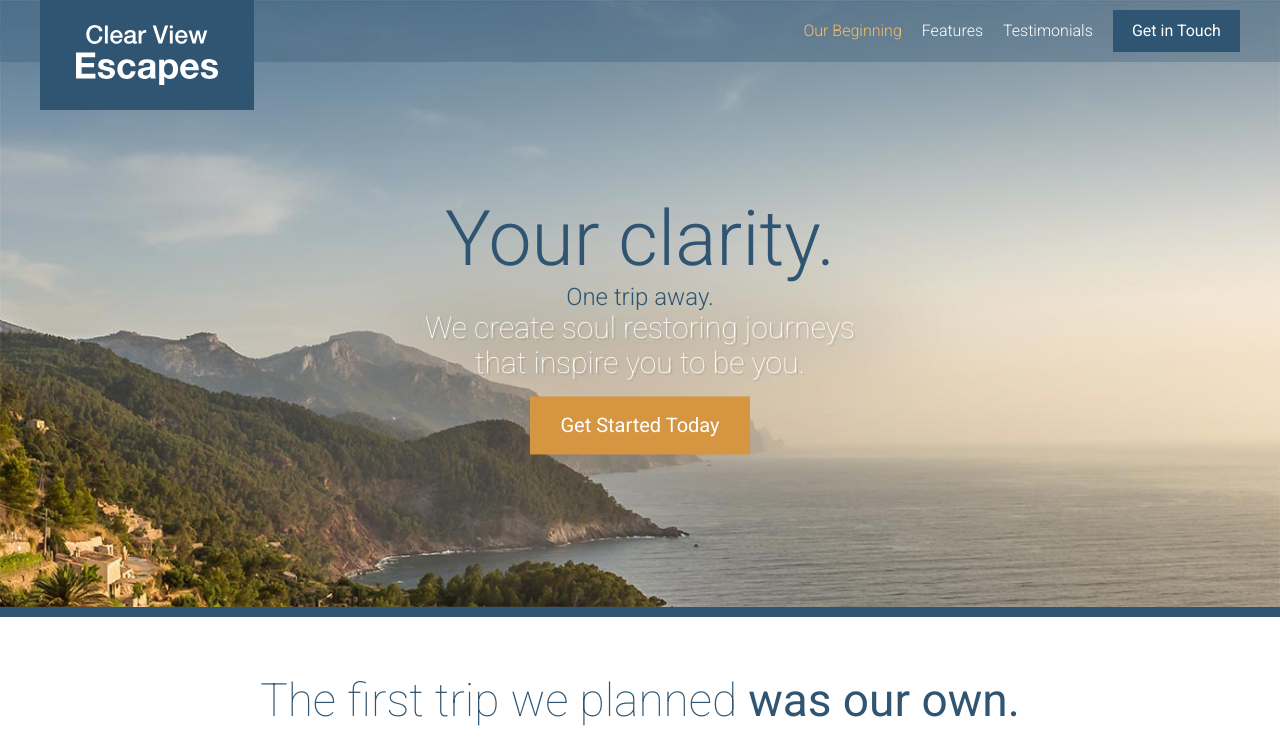
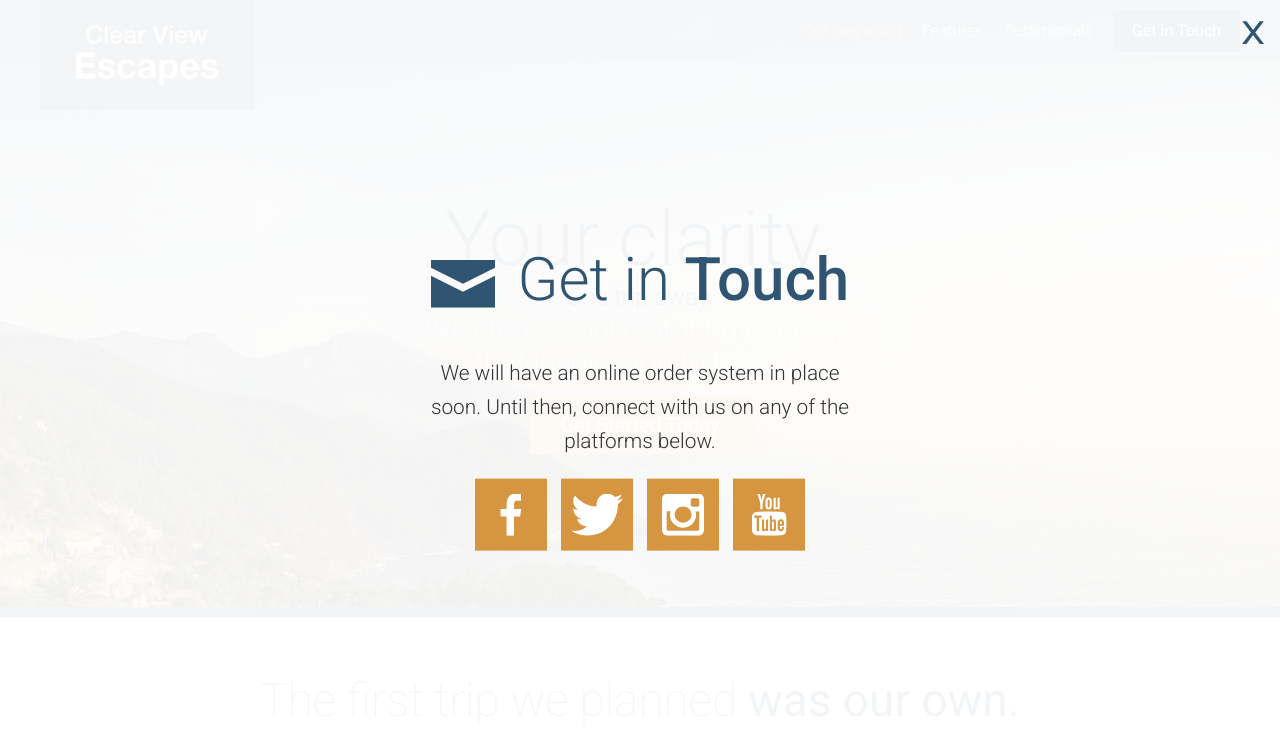
Before and after one commit to DesignBySite/travel-site, a website: page app/index.html in a window 1280 px wide. Both pictures are taken after a click on the link "Get Started Today". Shown: the top 754 px of the page. Drawn offline with Linux system fonts and the light colour scheme.

Commit message:
completed the modal overlay

```diff
--- a/app/assets/scripts/app.js
+++ b/app/assets/scripts/app.js
@@ -1,9 +1,11 @@
 import MobileMenu from './modules/MobileMenu';
 import RevealOnScroll from './modules/RevealOnScroll';
 import StickyHeader from './modules/StickyHeader';
+import Modal from './modules/Modal';
 import $ from 'jquery';
 
 var mobileMenu = new MobileMenu();
 new RevealOnScroll($(".feature-item"), "85%");
 new RevealOnScroll($(".testimonial"), "60%");
 var stickyHeader = new StickyHeader();
+var modal = new Modal();
--- /dev/null
+++ b/app/assets/styles/modules/_modal.css
@@ -0,0 +1,48 @@
+.modal {
+  position: fixed;
+  z-index: 5;
+  background-color: rgba(255, 255, 255, .94);
+  top: 0;
+  bottom: 0;
+  left: 0;
+  right: 0;
+  opacity: 0;
+  visibility: hidden;
+  transform: scale(1.2);
+  transition: all .3s ease-out;
+
+  &--is-visible {
+    opacity: 1;
+    visibility: visible;
+    transform: scale(1);
+  }
+
+  &__inner {
+    position: absolute;
+    width: 100%;
+    top: 50%;
+    transform: translateY(-50%);
+  }
+
+  &__description {
+    text-align: center;
+    font-size: 1.3rem;
+    font-weight: 300;
+    line-height: 1.65;
+  }
+
+  &__close {
+    position: absolute;
+    top: 15px;
+    right: 15px;
+    font-size: 2rem;
+    transform: scaleX(1.2);
+    transform-origin: 100% 0;
+    color: $mainBlue;
+
+    &:hover {
+      color: $mainOrange;
+      cursor: pointer;
+    }
+  }
+}
--- a/app/assets/styles/modules/_section-title.css
+++ b/app/assets/styles/modules/_section-title.css
@@ -11,6 +11,15 @@
   }
   strong {
     font-weight: 500;
+  }
+
+  &--blue {
+    color: $mainBlue;
+  }
+
+  &--less-margin {
+    margin-bottom: 1.3rem;
+    margin-top: 0;
   }
 
   &__icon {
@@ -28,8 +37,4 @@
       display: inline-block;
     }
   }
-
-  &--blue {
-    color: $mainBlue;
-  }
 }
--- /dev/null
+++ b/app/assets/styles/modules/_social-icons.css
@@ -0,0 +1,28 @@
+.social-icons {
+  text-align: center;
+
+  &__icon {
+    background-color: $mainOrange;
+    display: inline-block;
+    margin: 0 5px 5px 5px;
+    width: 55px;
+    height: 55px;
+    position: relative;
+
+    @mixin atSmall {
+      width: 72px;
+      margin: 0 5px;
+      height: 72px;
+
+    }
+
+    .icon {
+      display: block;
+      position: absolute;
+      top: 50%;
+      left: 50%;
+      transform: translate(-50%, -50%);
+
+    }
+  }
+}
--- a/app/assets/styles/modules/_wrapper.css
+++ b/app/assets/styles/modules/_wrapper.css
@@ -8,6 +8,10 @@
 
   &--medium {
     max-width: 976px;
+  }
+
+  &--narrow {
+    max-width: 470px;
   }
 
   &--no-padding-until-medium {
--- a/app/assets/styles/styles.css
+++ b/app/assets/styles/styles.css
@@ -17,3 +17,5 @@
 @import "modules/_site-header";
 @import "modules/_primary-nav";
 @import "modules/_reveal-item";
+@import "modules/_modal";
+@import "modules/_social-icons";
--- a/app/index.html
+++ b/app/index.html
@@ -22,7 +22,7 @@
       </div>
       <div class="site-header__menu-content">
         <div class="site-header__btn-container">
-          <a class="btn" href="#">Get in Touch</a>
+          <a class="btn open-modal" href="#">Get in Touch</a>
           </div>
         <nav class="primary-nav primary-nav--pull-right">
         <ul>
@@ -48,7 +48,7 @@
         <h1 class="large-hero__title">Your clarity.</h1>
         <h2 class="large-hero__subtitle">One trip away.</h2>
         <p class="large-hero__description">We create soul restoring journeys that inspire you to be you.</p>
-        <p><a class="btn btn--orange btn--large" href="#">Get Started Today</a></p>
+        <p><a class="btn btn--orange btn--large open-modal" href="#">Get Started Today</a></p>
       </div>
     </div>
   </div>
@@ -164,9 +164,28 @@
 
   <footer class="site-footer">
     <div class="wrapper">
-      <p><span class="site-footer__text">Copyright &copy; 2016 Clear View Escapes. All rights reserved.</span> <a class="btn btn--orange" href="#">Get in Touch</a></p>
+      <p><span class="site-footer__text">Copyright &copy; 2016 Clear View Escapes. All rights reserved.</span> <a class="btn btn--orange open-modal" href="#">Get in Touch</a></p>
     </div>
   </footer>
+
+  <div class="modal">
+    <div class="modal__inner">
+      <h2 class="section-title section-title--blue section-title--less-margin"><span class="icon icon--mail section-title__icon"></span> Get in <strong>Touch</strong></h2>
+      <div class="wrapper wrapper--narrow">
+        <p class="modal__description">We will have an online order system in place soon. Until then, connect with us on any of the platforms below.</p>
+      </div>
+      <div class="social-icons">
+        <a href="#" class="social-icons__icon"><span class="icon icon--facebook"></span></a>
+        <a href="#" class="social-icons__icon"><span class="icon icon--twitter"></span></a>
+        <a href="#" class="social-icons__icon"><span class="icon icon--instagram"></span></a>
+        <a href="#" class="social-icons__icon"><span class="icon icon--youtube"></span></a>
+      </div>
+    </div>
+    <div class="modal__close">
+    X
+    </div>
+
+  </div>
   <script src="/temp/scripts/app.js"></script>
 </body>
 </html>
--- a/app/temp/styles/styles.css
+++ b/app/temp/styles/styles.css
@@ -548,6 +548,10 @@
     max-width: 976px;
   }
 
+.wrapper--narrow {
+    max-width: 470px;
+  }
+
 .wrapper--no-padding-until-medium {
     padding-left: 0;
     padding-right: 0;
@@ -878,6 +882,15 @@
     font-weight: 500;
   }
 
+.section-title--blue {
+    color: #2f5572;
+  }
+
+.section-title--less-margin {
+    margin-bottom: 1.3rem;
+    margin-top: 0;
+  }
+
 .section-title__icon {
     display: block;
     margin-left: auto;
@@ -895,10 +908,6 @@
       margin-bottom: 0;
       display: inline-block
   }
-  }
-
-.section-title--blue {
-    color: #2f5572;
   }
 
 .feature-item {
@@ -1355,3 +1364,90 @@
     -webkit-transform: scale(1);
             transform: scale(1);
   }
+
+.modal {
+  position: fixed;
+  z-index: 5;
+  background-color: rgba(255, 255, 255, .94);
+  top: 0;
+  bottom: 0;
+  left: 0;
+  right: 0;
+  opacity: 0;
+  visibility: hidden;
+  -webkit-transform: scale(1.2);
+          transform: scale(1.2);
+  -webkit-transition: all .3s ease-out;
+  transition: all .3s ease-out;
+}
+
+.modal--is-visible {
+    opacity: 1;
+    visibility: visible;
+    -webkit-transform: scale(1);
+            transform: scale(1);
+  }
+
+.modal__inner {
+    position: absolute;
+    width: 100%;
+    top: 50%;
+    -webkit-transform: translateY(-50%);
+            transform: translateY(-50%);
+  }
+
+.modal__description {
+    text-align: center;
+    font-size: 1.3rem;
+    font-weight: 300;
+    line-height: 1.65;
+  }
+
+.modal__close {
+    position: absolute;
+    top: 15px;
+    right: 15px;
+    font-size: 2rem;
+    -webkit-transform: scaleX(1.2);
+            transform: scaleX(1.2);
+    -webkit-transform-origin: 100% 0;
+            transform-origin: 100% 0;
+    color: #2f5572;
+  }
+
+.modal__close:hover {
+      color: #d59541;
+      cursor: pointer;
+    }
+
+.social-icons {
+  text-align: center;
+}
+
+.social-icons__icon {
+    background-color: #d59541;
+    display: inline-block;
+    margin: 0 5px 5px 5px;
+    width: 55px;
+    height: 55px;
+    position: relative;
+  }
+
+@media (min-width: 530px) {
+
+.social-icons__icon {
+      width: 72px;
+      margin: 0 5px;
+      height: 72px
+  }
+  }
+
+.social-icons__icon .icon {
+      display: block;
+      position: absolute;
+      top: 50%;
+      left: 50%;
+      -webkit-transform: translate(-50%, -50%);
+              transform: translate(-50%, -50%);
+
+    }
```
Also changed, not shown: app/assets/scripts/modules/Modal.js (added, +33 -0 lines), app/temp/scripts/app.js.
